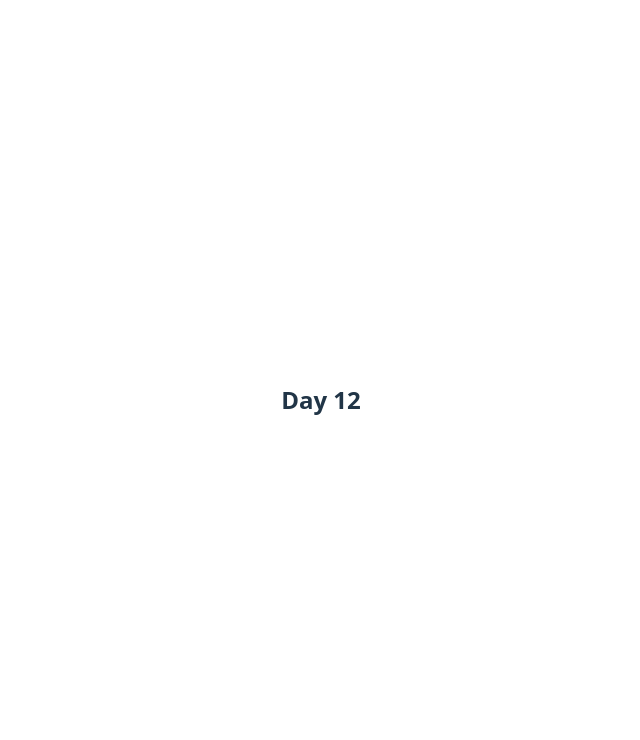
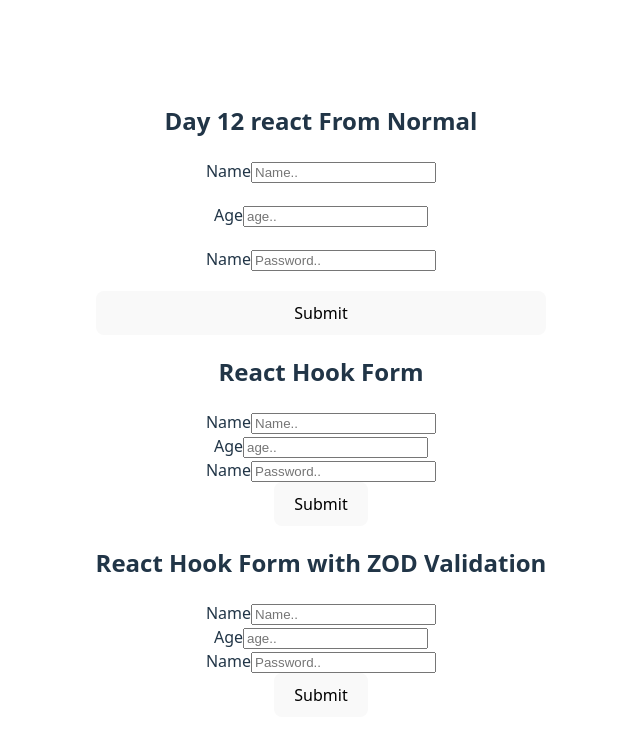
Before and after one commit to hunny345686/Learn-React-js, a React (Vite) app in the folder React-Basic/react-vite-day4/: page / in a window 1280 px wide. Shown: the top 740 px of the page, without its empty margins (319-959 px from the left). Built offline with nearby package versions, Linux system fonts and the light colour scheme.

Commit message:
Learning - Zod, react hook form zod schema validation

```diff
--- a/React-Basic/react-vite-day4/package.json
+++ b/React-Basic/react-vite-day4/package.json
@@ -10,8 +10,11 @@
     "preview": "vite preview"
   },
   "dependencies": {
+    "@hookform/resolvers": "^5.2.2",
     "react": "^19.2.0",
-    "react-dom": "^19.2.0"
+    "react-dom": "^19.2.0",
+    "react-hook-form": "^7.71.1",
+    "zod": "^4.3.6"
   },
   "devDependencies": {
     "@eslint/js": "^9.39.1",
--- /dev/null
+++ b/React-Basic/react-vite-day4/src/components/FormHook.jsx
@@ -0,0 +1,56 @@
+import React from "react";
+import { useForm } from "react-hook-form";
+const Form = () => {
+  const {
+    register,
+    handleSubmit,
+    formState: { errors },
+  } = useForm();
+
+  const formSubmit = (data) => {
+    console.log("hell", data);
+  };
+  return (
+    <div>
+      <h2>React Hook Form</h2>
+      <form onSubmit={handleSubmit(formSubmit)}>
+        <div>
+          <label htmlFor="name">Name</label>
+          <input
+            type="text"
+            id="name"
+            {...register("name", {
+              required: "Name is requred",
+            })}
+            placeholder="Name.."
+          />
+          {errors?.name && (
+            <p style={{ color: "red" }}>{errors?.name?.message}</p>
+          )}
+        </div>
+        <div>
+          <label htmlFor="age">Age</label>
+          <input
+            type="text"
+            {...register("age")}
+            id="age"
+            placeholder="age.."
+          />
+        </div>
+        <div>
+          <label htmlFor="pass">Name</label>
+          <input
+            type="text"
+            id="pass"
+            {...register("password")}
+            placeholder="Password.."
+          />
+        </div>
+
+        <button type="submit">Submit</button>
+      </form>
+    </div>
+  );
+};
+
+export default Form;
--- /dev/null
+++ b/React-Basic/react-vite-day4/src/components/zodForm.jsx
@@ -0,0 +1,71 @@
+import React from "react";
+import { useForm } from "react-hook-form";
+import { zodResolver } from "@hookform/resolvers/zod";
+
+import z from "zod";
+const ZodForm = () => {
+  const formSchema = z.object({
+    name: z.string().min(3, "name min Lenght 3").max(10, "name max Lenght 10"),
+    age: z.coerce.number().min(10, "min age 10").max(24, "max age 24"),
+    password: z
+      .string()
+      .min(4, "password min Lenght 4")
+      .max(6, "password max Lenght 6"),
+  });
+  const {
+    register,
+    handleSubmit,
+    formState: { errors },
+  } = useForm({
+    resolver: zodResolver(formSchema),
+  });
+
+  const formSubmit = (data) => {
+    console.log("hell", data);
+  };
+  return (
+    <div>
+      <h2>React Hook Form with ZOD Validation</h2>
+      <form onSubmit={handleSubmit(formSubmit)}>
+        <div>
+          <label htmlFor="name">Name</label>
+          <input
+            type="text"
+            id="name"
+            {...register("name")}
+            placeholder="Name.."
+          />
+          {errors?.name && (
+            <p style={{ color: "red" }}>{errors?.name?.message}</p>
+          )}
+        </div>
+        <div>
+          <label htmlFor="age">Age</label>
+          <input
+            type="text"
+            {...register("age")}
+            id="age"
+            placeholder="age.."
+          />
+        </div>
+        {errors?.age && <p style={{ color: "red" }}>{errors?.age?.message}</p>}
+        <div>
+          <label htmlFor="pass">Name</label>
+          <input
+            type="text"
+            id="pass"
+            {...register("password")}
+            placeholder="Password.."
+          />
+          {errors?.password && (
+            <p style={{ color: "red" }}>{errors?.password?.message}</p>
+          )}
+        </div>
+
+        <button type="submit">Submit</button>
+      </form>
+    </div>
+  );
+};
+
+export default ZodForm;
--- a/React-Basic/react-vite-day4/src/day12.jsx
+++ b/React-Basic/react-vite-day4/src/day12.jsx
@@ -1,7 +1,78 @@
+import { useState } from "react";
+import Form from "./components/FormHook";
+import ZodForm from "./components/zodForm";
+
 const Day12 = () => {
+  const [name, setName] = useState("");
+  const [age, setAge] = useState("");
+  const [password, setPassword] = useState("");
+
+  const handleSubmit = (e) => {
+    e.preventDefault();
+  };
   return (
     <div>
-      <h2>Day 12</h2>
+      <h2>Day 12 react From Normal</h2>
+
+      <form
+        onSubmit={handleSubmit}
+        style={{
+          display: "flex",
+          flexDirection: "column",
+          gap: "20px",
+          alignContent: "center",
+        }}
+      >
+        <div>
+          <label htmlFor="name">Name</label>
+          <input
+            type="text"
+            name="name"
+            value={name}
+            onChange={(e) => {
+              setName(e.target.value);
+            }}
+            id="name"
+            placeholder="Name.."
+          />
+        </div>
+        <div>
+          <label htmlFor="age">Age</label>
+          <input
+            type="text"
+            name="age"
+            id="age"
+            placeholder="age.."
+            value={age}
+            onChange={(e) => {
+              setAge(e.target.value);
+            }}
+          />
+        </div>
+        <div>
+          <label htmlFor="pass">Name</label>
+          <input
+            type="text"
+            name="password"
+            id="pass"
+            placeholder="Password.."
+            value={password}
+            onChange={(e) => {
+              setPassword(e.target.value);
+            }}
+          />
+        </div>
+
+        <button type="submit">Submit</button>
+      </form>
+
+      <div>
+        <Form />
+      </div>
+
+      <div>
+        <ZodForm />
+      </div>
     </div>
   );
 };
```
Also changed, not shown: 1 other file (tests, documents, lock files or other folders).
